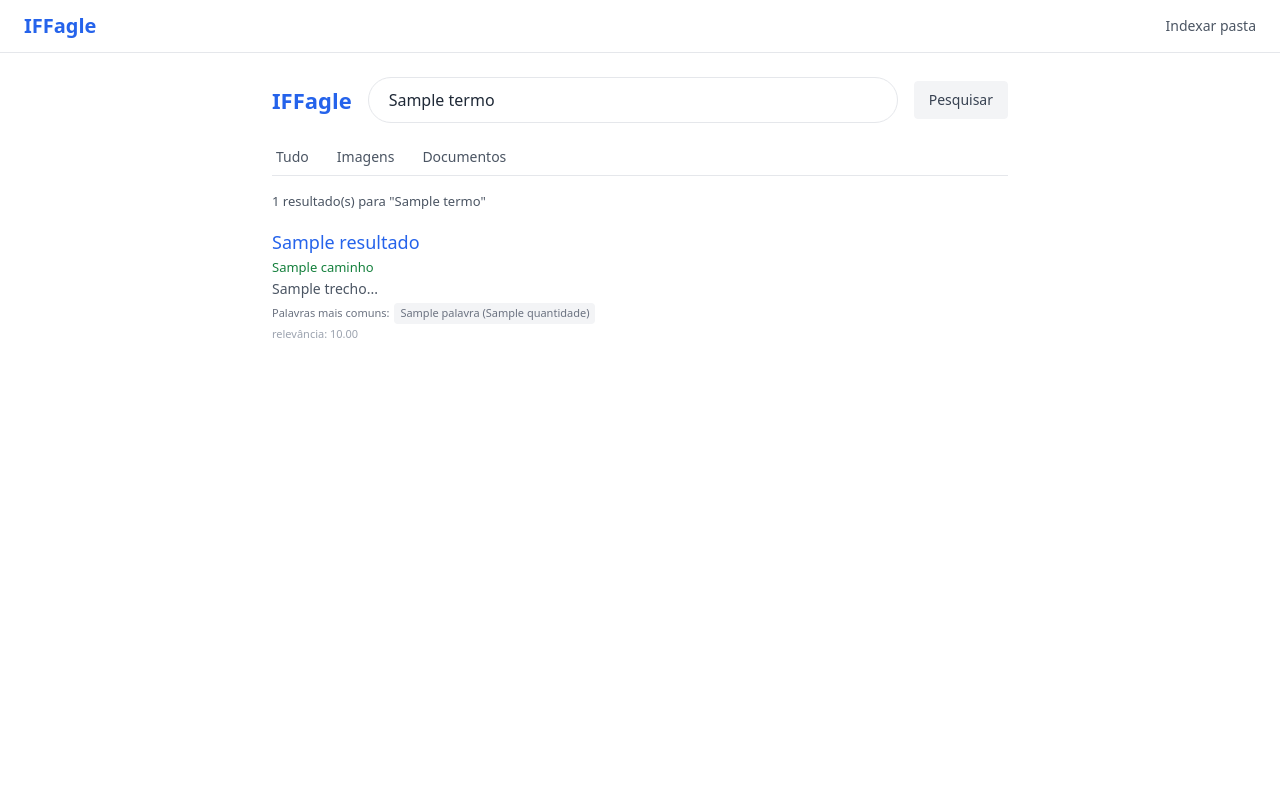
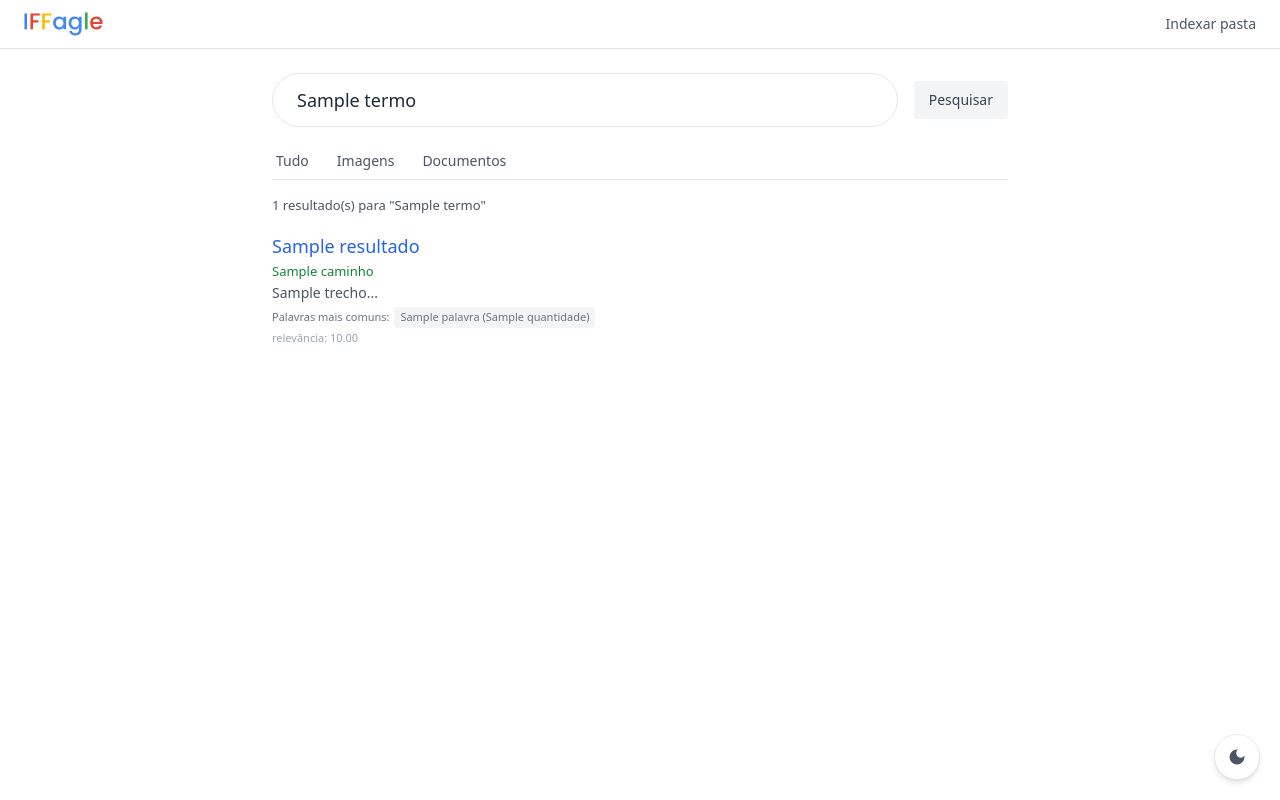
Before and after one commit to DesafiosProgramacao-CC8/CC8_2026_grupo1, a Flask app: template templates/resultados.html in a window 1280 px wide. Run offline with Flask 3, Linux system fonts and the light colour scheme; the template is opened without the code that fills it: most values are stand-ins (such as "Sample title", 1, 10 or a date in 2020); some libraries are stand-ins or nearby versions.

Commit message:
feat: add dark mode support and enhance image metadata extraction

```diff
--- a/templates/base.html
+++ b/templates/base.html
@@ -5,11 +5,53 @@
     <meta name="viewport" content="width=device-width, initial-scale=1.0">
     <title>{% block titulo %}IFFagle{% endblock %}</title>
     <script src="https://cdn.tailwindcss.com"></script>
+    <script>
+        // Paleta do tema escuro do Google (Material dark usado na busca).
+        tailwind.config = {
+            darkMode: 'class',
+            theme: {
+                extend: {
+                    colors: {
+                        google: {
+                            fundo:     '#202124',  // fundo da pagina
+                            superficie:'#303134',  // caixas, campos, chips
+                            borda:     '#3c4043',
+                            texto:     '#e8eaed',
+                            apagado:   '#9aa0a6',  // texto secundario
+                            link:      '#8ab4f8',  // azul dos links
+                            verde:     '#81c995',  // verde dos caminhos/URLs
+                        }
+                    }
+                }
+            }
+        };
+    </script>
+    <script>
+        // Aplica o tema antes da pagina pintar, para nao piscar branco.
+        (function () {
+            try {
+                var salvo = localStorage.getItem('tema');
+                var escuro = salvo
+                    ? salvo === 'escuro'
+                    : window.matchMedia('(prefers-color-scheme: dark)').matches;
+                if (escuro) document.documentElement.classList.add('dark');
+            } catch (e) { /* localStorage bloqueado: segue no tema claro */ }
+        })();
+    </script>
 </head>
-<body class="min-h-screen flex flex-col font-sans text-gray-800 antialiased">
-    <nav class="flex justify-between items-center px-6 py-3 border-b border-gray-200">
-        <a href="{{ url_for('home') }}" class="text-xl font-bold text-blue-600">IFFagle</a>
-        <a href="{{ url_for('indexar') }}" class="text-sm text-gray-600 hover:underline">Indexar pasta</a>
+<body class="min-h-screen flex flex-col font-sans antialiased bg-white text-gray-800
+             dark:bg-google-fundo dark:text-google-texto">
+    <nav class="flex justify-between items-center px-6 py-3 border-b border-gray-200 dark:border-google-borda">
+        {% if request.endpoint == 'home' %}
+            <span></span>
+        {% else %}
+            <a href="{{ url_for('home') }}">
+                <img src="{{ url_for('static', filename='logo.svg') }}" alt="IFFagle" class="h-6 w-auto">
+            </a>
+        {% endif %}
+
+        <a href="{{ url_for('indexar') }}"
+           class="text-sm text-gray-600 hover:underline dark:text-google-apagado">Indexar pasta</a>
     </nav>
 
     {% with mensagens = get_flashed_messages(with_categories=true) %}
@@ -18,7 +60,9 @@
                 {% for categoria, mensagem in mensagens %}
                     <div class="mb-2 rounded px-4 py-2.5 text-sm border
                         {% if categoria == 'sucesso' %}bg-green-50 text-green-700 border-green-200
-                        {% else %}bg-red-50 text-red-700 border-red-200{% endif %}">
+                            dark:bg-green-950 dark:text-google-verde dark:border-green-900
+                        {% else %}bg-red-50 text-red-700 border-red-200
+                            dark:bg-red-950 dark:text-red-300 dark:border-red-900{% endif %}">
                         {{ mensagem }}
                     </div>
                 {% endfor %}
@@ -29,5 +73,29 @@
     <main class="flex-1">
         {% block conteudo %}{% endblock %}
     </main>
+
+    <button type="button" onclick="alternarTema()" id="botao-tema"
+            title="Alternar tema claro/escuro" aria-label="Alternar tema claro/escuro"
+            class="fixed bottom-5 right-5 z-40 p-3 rounded-full shadow-md border
+                   bg-white border-gray-200 text-gray-600 hover:bg-gray-100
+                   dark:bg-google-superficie dark:border-google-borda dark:text-google-apagado dark:hover:bg-google-borda">
+        {# Lua: aparece no tema claro (clique para escurecer). #}
+        <svg class="w-5 h-5 dark:hidden" viewBox="0 0 24 24" fill="currentColor">
+            <path d="M12 3a9 9 0 1 0 9 9c0-.46-.04-.92-.1-1.36a5.39 5.39 0 0 1-4.4 2.26 5.4 5.4 0 0 1-3.14-9.79c-.45-.07-.9-.11-1.36-.11z"/>
+        </svg>
+        {# Sol: aparece no tema escuro (clique para clarear). #}
+        <svg class="w-5 h-5 hidden dark:block" viewBox="0 0 24 24" fill="currentColor">
+            <path d="M12 7a5 5 0 1 0 0 10 5 5 0 0 0 0-10zm0-5a1 1 0 0 1 1 1v2a1 1 0 1 1-2 0V3a1 1 0 0 1 1-1zm0 17a1 1 0 0 1 1 1v2a1 1 0 1 1-2 0v-2a1 1 0 0 1 1-1zM2 12a1 1 0 0 1 1-1h2a1 1 0 1 1 0 2H3a1 1 0 0 1-1-1zm17 0a1 1 0 0 1 1-1h2a1 1 0 1 1 0 2h-2a1 1 0 0 1-1-1zM4.93 4.93a1 1 0 0 1 1.41 0l1.42 1.42a1 1 0 0 1-1.42 1.41L4.93 6.34a1 1 0 0 1 0-1.41zm11.31 11.31a1 1 0 0 1 1.41 0l1.42 1.42a1 1 0 0 1-1.42 1.41l-1.41-1.41a1 1 0 0 1 0-1.42zM19.07 4.93a1 1 0 0 1 0 1.41l-1.42 1.42a1 1 0 0 1-1.41-1.42l1.41-1.41a1 1 0 0 1 1.42 0zM7.76 16.24a1 1 0 0 1 0 1.42l-1.42 1.41a1 1 0 0 1-1.41-1.41l1.41-1.42a1 1 0 0 1 1.42 0z"/>
+        </svg>
+    </button>
+
+    <script>
+        function alternarTema() {
+            var escuro = document.documentElement.classList.toggle('dark');
+            try {
+                localStorage.setItem('tema', escuro ? 'escuro' : 'claro');
+            } catch (e) { /* sem localStorage: vale so para esta pagina */ }
+        }
+    </script>
 </body>
 </html>
--- a/templates/resultados.html
+++ b/templates/resultados.html
@@ -5,39 +5,38 @@
 {% block conteudo %}
 <div class="{{ 'max-w-6xl' if tipo == 'imagem' else 'max-w-3xl' }} mx-auto my-6 px-4">
     <form action="{{ url_for('buscar') }}" method="get" class="flex flex-row items-center gap-4 mb-4">
-        <a href="{{ url_for('home') }}" class="text-[22px] font-bold text-blue-600 whitespace-nowrap">IFFagle</a>
         <input type="text" name="q" value="{{ termo }}"
-               class="flex-1 px-5 py-2.5 border border-gray-200 rounded-full outline-none focus:shadow-md focus:border-gray-200"
+               class="flex-1 px-6 py-3 text-lg border border-gray-200 rounded-full outline-none focus:shadow-md focus:border-gray-200 dark:bg-google-superficie dark:border-google-borda dark:text-google-texto dark:placeholder-google-apagado"
                required>
         <input type="hidden" name="tipo" value="{{ tipo }}">
         <button type="submit"
-                class="bg-gray-100 border border-gray-100 rounded px-3.5 py-2 text-sm text-gray-700 hover:border-gray-300">
+                class="bg-gray-100 border border-gray-100 rounded px-3.5 py-2 text-sm text-gray-700 hover:border-gray-300 dark:bg-google-superficie dark:border-google-superficie dark:text-google-texto dark:hover:border-google-borda">
             Pesquisar
         </button>
     </form>
 
-    <div class="flex gap-5 border-b border-gray-200 mb-4 text-sm">
+    <div class="flex gap-5 border-b border-gray-200 dark:border-google-borda mb-4 text-sm">
         <a href="{{ url_for('buscar', q=termo, tipo='todos') }}"
-           class="py-2 px-1 {{ 'text-blue-600 border-b-2 border-blue-600' if tipo == 'todos' else 'text-gray-600' }}">Tudo</a>
+           class="py-2 px-1 {{ 'text-blue-600 dark:text-google-link border-b-2 border-blue-600 dark:border-google-link' if tipo == 'todos' else 'text-gray-600 dark:text-google-apagado' }}">Tudo</a>
         <a href="{{ url_for('buscar', q=termo, tipo='imagem') }}"
-           class="py-2 px-1 {{ 'text-blue-600 border-b-2 border-blue-600' if tipo == 'imagem' else 'text-gray-600' }}">Imagens</a>
+           class="py-2 px-1 {{ 'text-blue-600 dark:text-google-link border-b-2 border-blue-600 dark:border-google-link' if tipo == 'imagem' else 'text-gray-600 dark:text-google-apagado' }}">Imagens</a>
         <a href="{{ url_for('buscar', q=termo, tipo='documento') }}"
-           class="py-2 px-1 {{ 'text-blue-600 border-b-2 border-blue-600' if tipo == 'documento' else 'text-gray-600' }}">Documentos</a>
+           class="py-2 px-1 {{ 'text-blue-600 dark:text-google-link border-b-2 border-blue-600 dark:border-google-link' if tipo == 'documento' else 'text-gray-600 dark:text-google-apagado' }}">Documentos</a>
     </div>
 
     {% if erro %}
-        <div class="mb-2 rounded px-4 py-2.5 text-sm border bg-red-50 text-red-700 border-red-200">{{ erro }}</div>
+        <div class="mb-2 rounded px-4 py-2.5 text-sm border bg-red-50 text-red-700 border-red-200 dark:bg-red-950 dark:text-red-300 dark:border-red-900">{{ erro }}</div>
     {% elif not resultados %}
-        <p class="text-gray-600">Nenhum resultado encontrado para "<strong>{{ termo }}</strong>".</p>
+        <p class="text-gray-600 dark:text-google-apagado">Nenhum resultado encontrado para "<strong>{{ termo }}</strong>".</p>
     {% else %}
-        <p class="text-[13px] text-gray-600 mb-4">{{ resultados|length }} resultado(s) para "{{ termo }}"</p>
+        <p class="text-[13px] text-gray-600 dark:text-google-apagado mb-4">{{ resultados|length }} resultado(s) para "{{ termo }}"</p>
 
         {% if tipo == 'imagem' %}
             <div class="flex flex-wrap gap-2">
                 {% for r in resultados %}
                     {% set proporcao = (r.metadados.largura / r.metadados.altura) if r.metadados.largura and r.metadados.altura else 1.4 %}
                     {% set url_imagem = url_for('abrir_arquivo', caminho=r.caminho) %}
-                    <figure class="relative group h-44 rounded overflow-hidden bg-gray-100 cursor-zoom-in"
+                    <figure class="relative group h-44 rounded overflow-hidden bg-gray-100 dark:bg-google-superficie cursor-zoom-in"
                             style="flex: {{ (proporcao * 100) | round | int }} 1 {{ (proporcao * 176) | round | int }}px;"
                             data-imagem="{{ url_imagem }}"
                             data-nome="{{ r.nome }}"
@@ -60,18 +59,18 @@
             <div id="visualizador"
                  class="hidden fixed inset-0 z-50 bg-black/80 items-center justify-center p-4 md:p-8"
                  onclick="fecharVisualizador(event)">
-                <div class="bg-white rounded-lg overflow-hidden flex flex-col md:flex-row max-w-5xl w-full max-h-[85vh]">
+                <div class="bg-white dark:bg-google-superficie dark:text-google-texto rounded-lg overflow-hidden flex flex-col md:flex-row max-w-5xl w-full max-h-[85vh]">
                     <div class="flex-1 bg-black flex items-center justify-center min-h-[200px]">
                         <img id="visualizador-imagem" src="" alt="" class="max-h-[85vh] max-w-full object-contain">
                     </div>
                     <div class="w-full md:w-72 shrink-0 p-4 text-sm overflow-y-auto">
                         <p id="visualizador-nome" class="font-medium break-words"></p>
-                        <p id="visualizador-caminho" class="text-[11px] text-green-700 break-all mt-1"></p>
-                        <p id="visualizador-info" class="text-gray-600 mt-3"></p>
+                        <p id="visualizador-caminho" class="text-[11px] text-green-700 dark:text-google-verde break-all mt-1"></p>
+                        <p id="visualizador-info" class="text-gray-600 dark:text-google-apagado mt-3"></p>
                         <a id="visualizador-link" href="#" target="_blank"
-                           class="inline-block mt-4 text-blue-600 hover:underline">Abrir arquivo original</a>
+                           class="inline-block mt-4 text-blue-600 dark:text-google-link hover:underline">Abrir arquivo original</a>
                         <button type="button" onclick="fecharVisualizador()"
-                                class="block mt-2 text-gray-500 hover:underline">Fechar (Esc)</button>
+                                class="block mt-2 text-gray-500 dark:text-google-apagado hover:underline">Fechar (Esc)</button>
                     </div>
                 </div>
             </div>
@@ -103,13 +102,13 @@
                 {% for r in resultados %}
                     <li>
                         <a href="{{ url_for('abrir_arquivo', caminho=r.caminho) }}" target="_blank"
-                           class="text-lg text-blue-600 hover:underline">
+                           class="text-lg text-blue-600 dark:text-google-link hover:underline">
                             {{ r.nome }}
                         </a>
-                        <div class="text-[13px] text-green-700 my-0.5">{{ r.caminho }}</div>
+                        <div class="text-[13px] text-green-700 dark:text-google-verde my-0.5">{{ r.caminho }}</div>
 
                         {% if r.tipo == "imagem" %}
-                            <div class="text-sm text-gray-600">
+                            <div class="text-sm text-gray-600 dark:text-google-apagado">
                                 {% if r.metadados.largura %}
                                     {{ r.metadados.largura }}x{{ r.metadados.altura }} px &middot;
                                 {% endif %}
@@ -117,20 +116,20 @@
                                 {{ (r.tamanho_bytes / 1024) | round(1) }} KB
                             </div>
                         {% else %}
-                            <div class="text-sm text-gray-600">
+                            <div class="text-sm text-gray-600 dark:text-google-apagado">
                                 {{ r.metadados.trecho or "" }}...
                             </div>
                             {% if r.metadados.palavras_comuns %}
-                                <div class="text-[11px] text-gray-500 mt-1">
+                                <div class="text-[11px] text-gray-500 dark:text-google-apagado mt-1">
                                     Palavras mais comuns:
                                     {% for palavra, quantidade in r.metadados.palavras_comuns[:5] %}
-                                        <span class="inline-block bg-gray-100 rounded px-1.5 py-0.5 ml-0.5">{{ palavra }} ({{ quantidade }})</span>
+                                        <span class="inline-block bg-gray-100 dark:bg-google-superficie rounded px-1.5 py-0.5 ml-0.5">{{ palavra }} ({{ quantidade }})</span>
                                     {% endfor %}
                                 </div>
                             {% endif %}
                         {% endif %}
 
-                        <div class="text-[11px] text-gray-400 mt-0.5">relevância: {{ "%.2f"|format(r.relevancia) }}</div>
+                        <div class="text-[11px] text-gray-400 dark:text-google-apagado mt-0.5">relevância: {{ "%.2f"|format(r.relevancia) }}</div>
                     </li>
                 {% endfor %}
             </ul>
```
Also changed, not shown: core/extractors/image_extractor.py (+32 -6 lines), templates/index.html (+9 -8 lines), templates/indexar.html (+5 -5 lines), README.md, pasta_teste/imagens/memes/138f0759c555ad708fd1e58dababd2d5.jpg (added), pasta_teste/imagens/memes/45895701b7977a70e45429180830e126.jpg (added), pasta_teste/imagens/memes/669caf7731e44f9f040ffc4c599178f5.jpg (added), pasta_teste/imagens/memes/76bbd6561304d96b85c5ec9d59f3d7ea.jpg (added), pasta_teste/imagens/memes/9985685709094c22dd571830772e2ffc.jpg (added), pasta_teste/imagens/memes/cdbc86a4162d4aaf4aec0ae751877927.jpg (added), pasta_teste/imagens/memes/e36aa1f63e0ee893f3a11d1b89b0e116.jpg (added), static/logo.svg (added).
